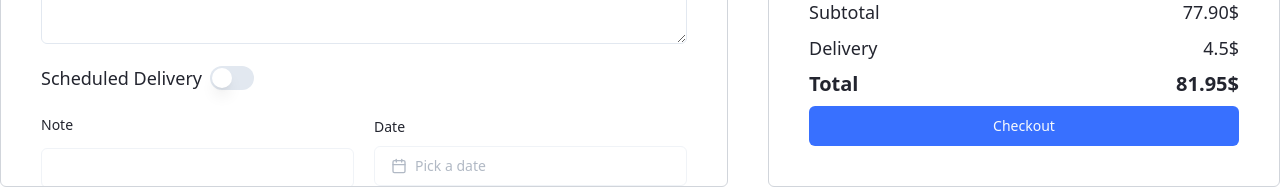
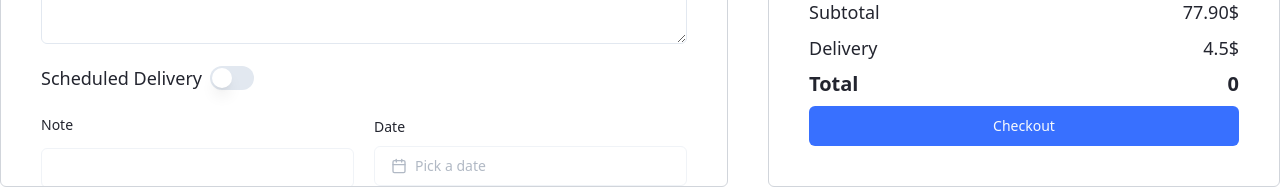
Before and after one commit to CrisTain333/redux-techNet, a React (Vite) app: page /checkout in a window 1280 px wide. Shown: the part 493-682 px from the top of the page. Built offline with nearby package versions, Linux system fonts and the light colour scheme.

Commit message:
checkout page completed

```diff
--- a/src/pages/Checkout.tsx
+++ b/src/pages/Checkout.tsx
@@ -5,16 +5,17 @@ import { Label } from '@/components/ui/label';
 import { RadioGroup, RadioGroupItem } from '@/components/ui/radio-group';
 import { Switch } from '@/components/ui/switch';
 import { Textarea } from '@/components/ui/textarea';
-import { IProduct } from '@/types/globalTypes';
+import { useAppSelector } from '@/redux/hooks/hooks';
 
 import { useState } from 'react';
 
 export default function Checkout() {
   const [scheduled, setScheduled] = useState<boolean>(false);
+  const { total, products } = useAppSelector((state) => state.cart);
 
   //! Dummy Data
 
-  const products: IProduct[] = [];
+  // const products: IProduct[] = [];
 
   //! **
 
@@ -129,7 +130,7 @@ export default function Checkout() {
             </div>
             <div className="flex justify-between text-xl font-bold">
               <p>Total</p>
-              <p>81.95$</p>
+              <p>{total}</p>
             </div>
             <Button className="w-full">Checkout</Button>
           </div>
--- a/src/redux/features/cart/cartSlice.ts
+++ b/src/redux/features/cart/cartSlice.ts
@@ -1,5 +1,4 @@
 /* eslint-disable @typescript-eslint/no-non-null-assertion */
-import { toast } from '@/components/ui/use-toast';
 import { IProduct } from '@/types/globalTypes';
 import { PayloadAction, createSlice } from '@reduxjs/toolkit';
 
```
